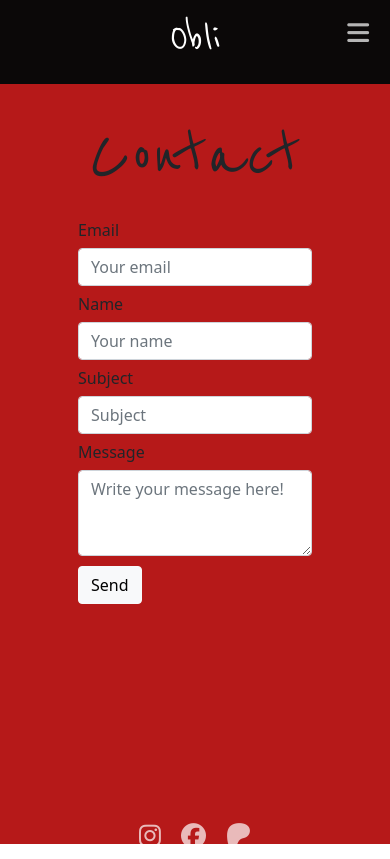
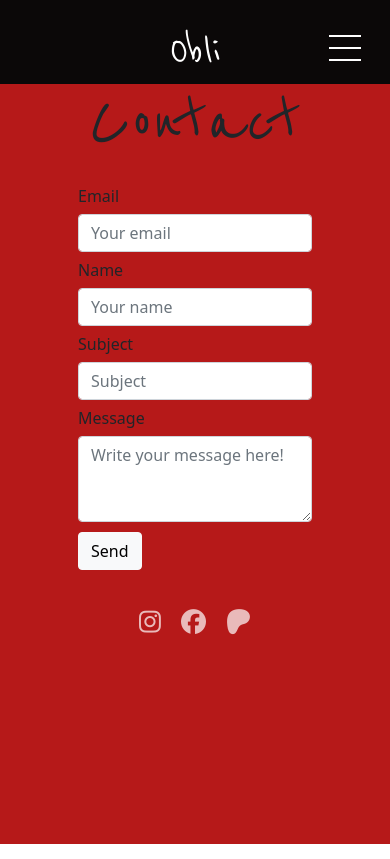
Before and after one commit to Tej-png/obli, a React (Create React App) app: page /contact in a window 390 px wide. Built offline with nearby package versions, Linux system fonts and the light colour scheme.

Commit message:
added animation in navbar

```diff
--- a/src/App.css
+++ b/src/App.css
@@ -9,16 +9,19 @@
   background-color: #B61919;
 
 }
+
+
 .contact-content {
   display: flex;
   position: absolute;
-  top:0px;
+  top: 0px;
   right: 24vw;
   flex-direction: column;
 }
-.social-contact{
+
+.social-contact {
   margin: 0 auto;
-  margin-top:200px
+  margin-top: 200px
 }
 
 .home {
@@ -28,6 +31,7 @@
 .nav-btns {
   text-decoration: none;
 }
+
 .gallery {
   display: flex;
 
@@ -39,20 +43,21 @@
   width: 87vw;
 } */
 
-i{
+i {
   color: white;
   margin: 10px;
-  font-size:25px;
+  font-size: 25px;
   opacity: 0.7;
 }
+
 .App-logo {
   height: 40vmin;
   pointer-events: none;
 }
 
 /* selected image */
-.selected-img{
-  background: rgba(0,0,0,0.5);
+.selected-img {
+  background: rgba(0, 0, 0, 0.5);
   overflow: hidden;
   z-index: 9999;
   height: 100vh;
@@ -68,38 +73,63 @@ i{
   margin: 100px auto;
 
 }
+
 .upload-form {
-  display:flex;
+  display: flex;
 
 }
+
 .img-delete-btn {
   width: 100px;
   margin: 20px;
 }
 
+.row .form-check {
+  position: relative;
+  padding:0;
+}
+
+.form-check input {
+  position: absolute;
+  z-index: 1;
+  right:10px;
+  top:15px;
+
+}
+
 @media screen and (max-width: 1200px) {
   .upload-form {
-    display:inline-block;
+    display: inline-block;
     height: 100vh;
 
   }
+
   .contact-content {
-   right: 20vw;
-    margin: 100px auto;
+    right: 20vw;
+    margin: 66px auto;
   }
+
   .home {
     display: block;
   }
+
   .App .home .nav .container-fluid {
     padding: 0;
   }
+
   .gallery {
     display: flex;
-    height : 100%;
+    height: 100%;
     flex-direction: column;
   }
+
   .contact {
     display: block;
     height: 100vh;
   }
+  .social-contact {
+    margin: 30px auto;
+    margin-bottom:0;
+
+  }
 }
--- a/src/Pages/Contact.jsx
+++ b/src/Pages/Contact.jsx
@@ -12,9 +12,7 @@ function Contact({ width }) {
         <div className="contact-forms">
        <Form></Form>
 
-
-        </div>
-        {width < 1200 && (
+       {width < 1200 && (
           <div className="social-contact">
             <a
               href="https://www.instagram.com/obli.png/"
@@ -27,6 +25,8 @@ function Contact({ width }) {
             <a href="https://www.patreon.com/" className="fab fa-patreon icons"></a>
           </div>
         )}
+        </div>
+
       </div>
     </div>
   );
--- a/src/Pages/Gallery.jsx
+++ b/src/Pages/Gallery.jsx
@@ -28,7 +28,12 @@ function Gallery({ width, selected, setSelected }) {
                 className="col-xl-4 col-lg-4 col-md-6 col-sm-12"
                 onClick={() => setSelected(card.url)}
               >
-                <Card selected={selected} url={card.url}></Card>
+
+
+                    <Card for="flexCheckDefault" selected={selected} url={card.url}></Card>
+
+
+
               </motion.div>
             ))}
           </motion.div>
@@ -41,7 +46,12 @@ function Gallery({ width, selected, setSelected }) {
             animate={{ opacity: 1 }}
             transition={{ delay: 0.2 }}
           >
-            <motion.img src={selected} initial={{y:'-1000px'}} animate={{ y:0}} transition={{ delay:0.2}}></motion.img>
+            <motion.img
+              src={selected}
+              initial={{ y: "-1000px" }}
+              animate={{ y: 0 }}
+              transition={{ delay: 0.2 }}
+            ></motion.img>
           </motion.div>
         )}
       </div>
--- a/src/Pages/Upload.jsx
+++ b/src/Pages/Upload.jsx
@@ -9,6 +9,7 @@ import { projectFireStore } from "../firebase/config";
 const Upload = ({ width }) => {
   const { docs } = useFirestore("images");
   const [deleteDocs, setDeteleDocs] = useState([]);
+  const [checkOut, setCheckOut] = useState(null);
 
   const handleSelect = async (id) => {
     setDeteleDocs([...deleteDocs, id]);
@@ -24,6 +25,12 @@ const Upload = ({ width }) => {
   const handleDeSelect = () => {
     setDeteleDocs([]);
   };
+  // const handleCheckOut = (e) => {
+  //   if(e.target.classList.contains('form-check')){
+  //     e.target.setClass
+  //   }
+
+  // };
 
   return (
     <div className="upload-form">
@@ -51,9 +58,18 @@ const Upload = ({ width }) => {
               <div
                 key={card.id}
                 className="col-xl-4 col-lg-4 col-md-6 col-sm-12"
-                onClick={() => handleSelect(card.id)}
+
               >
+                <div className="form-check">
+                  <input
+                    className="form-check-input"
+                    type="checkbox"
+                    id="flexCheckDefault"
+                    onClick={() => handleSelect(card.id)}
+                  />
                 <Card url={card.url}></Card>
+                </div>
+
               </div>
             ))}
           </div>
--- a/src/components/Navbar/NavBar.jsx
+++ b/src/components/Navbar/NavBar.jsx
@@ -1,9 +1,10 @@
 import React, { useState, useEffect } from "react";
 import { Link } from "react-router-dom";
 import "./Navbar.css";
-import {motion} from 'framer-motion'
+import { motion } from "framer-motion";
 
 function NavBar({ width }) {
+  const [isAnimating, setAnimating] = useState(false);
   return (
     <nav className="navbar sticky-top">
       <Link to="/" className="brand">
@@ -12,7 +13,7 @@ function NavBar({ width }) {
       <div className="container-fluid" style={{ padding: "0" }}>
         {width <= 1200 ? (
           <div>
-            <button
+            <motion.div
               href="#carouselExampleFade"
               className="navbar-toggler"
               type="button"
@@ -21,25 +22,52 @@ function NavBar({ width }) {
               aria-controls="navbarNavAltMarkup"
               aria-expanded="false"
               aria-label="Toggle navigation"
+              onClick={() => setAnimating(!isAnimating)}
+              animate={{ position : 'absolute' ,top: isAnimating ? '40px' : '30px'}}
+
             >
-              <i className="fas fa-bars menu"></i>
-            </button>
+              <motion.li
+                className="nav-lines"
+                animate={{ rotate: isAnimating ? 45 : 0, margin: 0 }}
+              ></motion.li>
+              <motion.li
+                className="nav-lines"
+                animate={{ display: isAnimating ? "none" : "block" }}
+                initial={{ margin: "10px" }}
+              ></motion.li>
+              <motion.li
+                className="nav-lines"
+                animate={{ rotate: isAnimating ? -45 : 0, margin: 0,  position: isAnimating ? "absolute" : 'static',  }}
+              ></motion.li>
+            </motion.div>
             <div className="collapse navbar-collapse" id="navbarNavAltMarkup">
               <div className="navbar-nav">
                 <div className="nav-items">
-                  <Link
-                    to="/"
-                    className="nav-btns"
-
-                  >
-                    <motion.button whileBefore transition={{duration:0.8}} className="btn nav-link nav-item">Home</motion.button>
+                  <Link to="/" className="nav-btns">
+                    <motion.button
+                      whileBefore
+                      transition={{ duration: 0.8 }}
+                      className="btn nav-link nav-item"
+                    >
+                      Home
+                    </motion.button>
                   </Link>
-                  <Link to="/artworks" >
-                    <motion.button transition={{duration:0.8}} className="btn nav-link nav-item">Artworks</motion.button>
+                  <Link to="/artworks">
+                    <motion.button
+                      transition={{ duration: 0.8 }}
+                      className="btn nav-link nav-item"
+                    >
+                      Artworks
+                    </motion.button>
                   </Link>
 
-                  <Link to="/contact" >
-                    <motion.button transition={{duration:0.8}} className="btn nav-link nav-item">Contact</motion.button>
+                  <Link to="/contact">
+                    <motion.button
+                      transition={{ duration: 0.8 }}
+                      className="btn nav-link nav-item"
+                    >
+                      Contact
+                    </motion.button>
                   </Link>
                 </div>
               </div>
@@ -49,7 +77,7 @@ function NavBar({ width }) {
           <>
             <div className="navbar-nav">
               <div className="nav-items">
-                <Link to="/" >
+                <Link to="/">
                   <button className="btn nav-link nav-item">Home</button>
                 </Link>
                 <Link to="/artworks">
@@ -57,7 +85,6 @@ function NavBar({ width }) {
                 </Link>
 
                 <Link to="/contact">
-
                   <button className="btn nav-link nav-item">Contact</button>
                 </Link>
               </div>
@@ -71,8 +98,14 @@ function NavBar({ width }) {
             href="https://www.instagram.com/obli.png/"
             className="fab fa-instagram icons"
           ></a>
-          <a href="https://www.facebook.com/" className="fab fa-facebook icons"></a>
-          <a href="https://www.patreon.com/" className="fab fa-patreon icons"></a>
+          <a
+            href="https://www.facebook.com/"
+            className="fab fa-facebook icons"
+          ></a>
+          <a
+            href="https://www.patreon.com/"
+            className="fab fa-patreon icons"
+          ></a>
         </div>
       )}
     </nav>
--- a/src/components/Navbar/Navbar.css
+++ b/src/components/Navbar/Navbar.css
@@ -4,6 +4,19 @@
     font-size: 5rem;
     font-family: 'Reenie Beanie', cursive;
     display: inline-block;
+}
+
+.navbar-toggler {
+    display: flex;
+    flex-direction: column;
+    justify-content: center;
+    align-items: center;
+}
+.nav-lines {
+    width: 2rem;
+    height: 2px;
+    background-color: white;
+    list-style: none;
 }
 
 .navbar {
@@ -103,14 +116,15 @@
 
     .navbar .brand {
         margin: 0 auto;
+        padding-top: 8px;
         font-size: 1.7em;
     }
 
     .container-fluid .navbar-toggler {
-        padding: 0;
+
         position: absolute;
-        top: 10px;
-        right: 10px;
+        top: 36px;
+        right: 6px;
     }
 
     .navbar-collapse {
```
